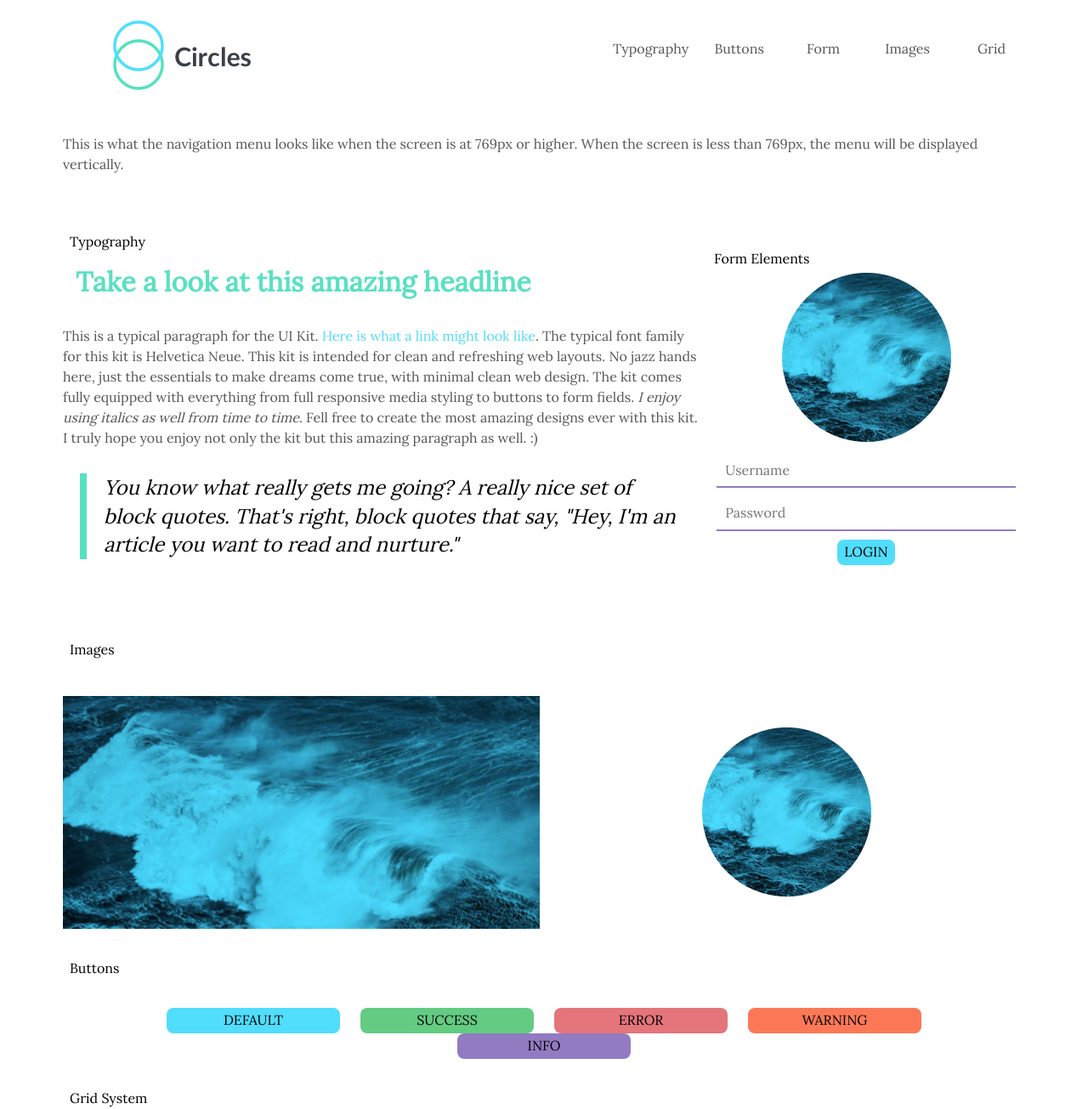
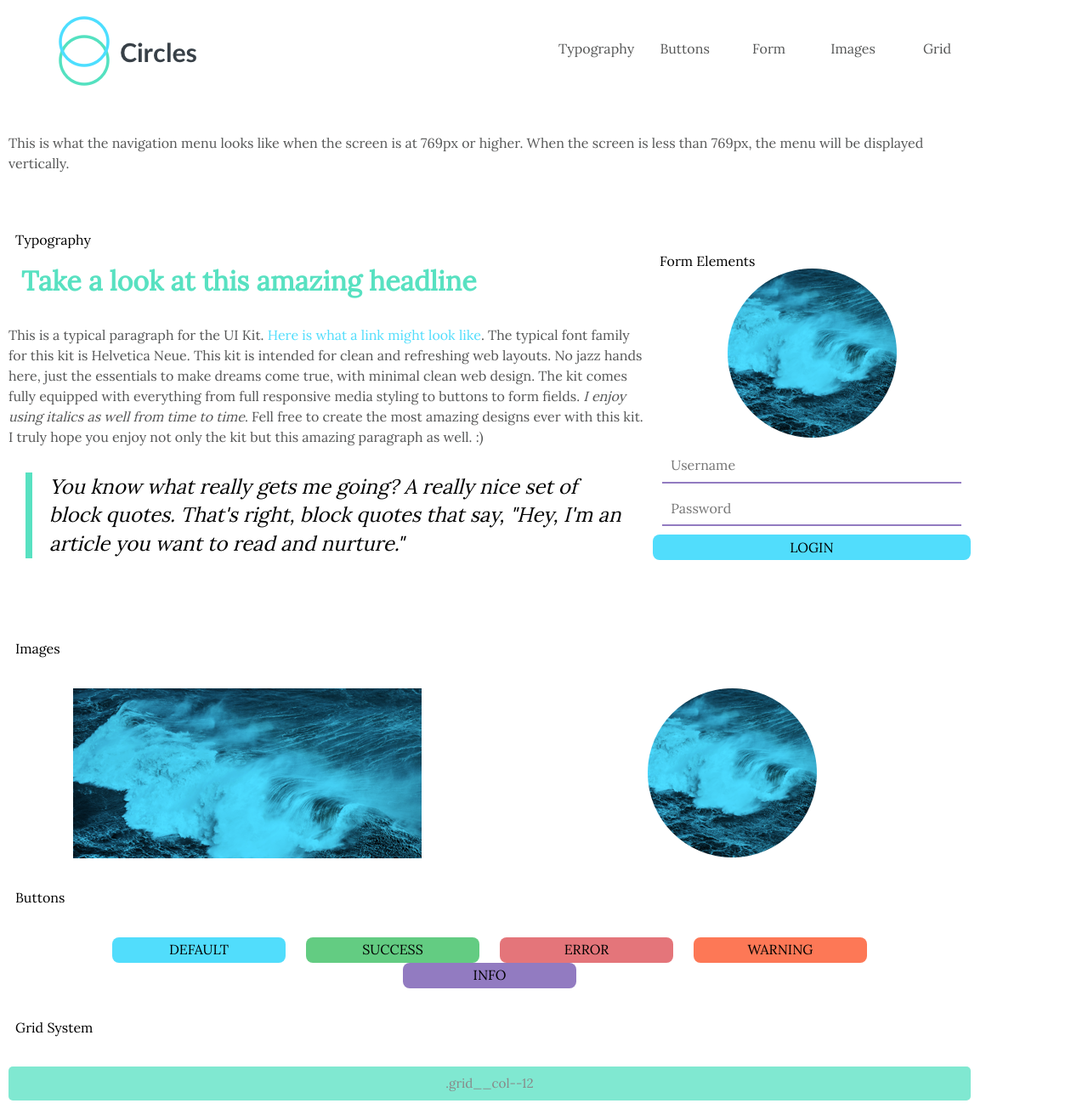
Before and after one commit to adekpoh9424/Techdegree-Project-4, a plain HTML site: page index.html in a window 1280 px wide. Shown: the top 1305 px of the page at 85% size. Drawn offline with Linux system fonts and the light colour scheme.

Commit message:
modified scss files

```diff
--- a/scss/base/_base.scss
+++ b/scss/base/_base.scss
@@ -3,8 +3,3 @@
   box-sizing: border-box;
   font-family: $Lora;
 }
-
-.container {
-  width: 90%;
-  margin: 0 auto;
-}
--- a/scss/components/_forms.scss
+++ b/scss/components/_forms.scss
@@ -2,7 +2,10 @@
 
 .form {
     flex-basis: 100%;
-  }
+        .btn--default {
+          width: 100%;
+        }
+    }
 
   .form__input {
     width: 94%;
--- a/scss/components/_grid.scss
+++ b/scss/components/_grid.scss
@@ -76,6 +76,11 @@
   @include flexbox;
 }
 
+.container {
+  width: 90%;
+  max-width: 1400px;
+}
+
 .theme__colors.grid__col--1,
 .theme__colors.grid__col--3,
 .theme__colors.grid__col--4,
@@ -138,3 +143,19 @@
 
   }
 }
+
+.grid__col--9 ul {
+  @include flexbox;
+  padding: 0;
+  @include mq(tablet) {
+      flex-wrap: nowrap;
+      width: 60%;
+  }
+}
+
+.grid__col--9 nav {
+  @include mq(tablet) {
+      display: flex;
+      justify-content: flex-end;
+  }
+}
--- a/scss/components/_images.scss
+++ b/scss/components/_images.scss
@@ -1,12 +1,25 @@
-.img--frame {
-  @extend %img-frame !optional;
-    width: 100%;
-    max-width: em(400px);
-  }
+.img-frame {
+  display: block;
+  margin-left: auto;
+  margin-right: auto;
+  margin-top: 10px;
+  max-width: 100%;
+  padding: 13px;
+  border: 1px solid #79c2d6;
+}
 
-  .img--logo,
-  .img--avatar,
-  .img--frame {
-    @extend %center !optional;
-    padding-top: 8px;
-  }
+.img-avatar {
+  display: block;
+  margin-right: auto;
+  margin-left: auto;
+  margin-top: 10px;
+  max-width: 100%;
+  max-height: 100%;
+  text-align: center;
+}
+
+.img-logo {
+  display: block;
+  margin-left: auto;
+  margin-right: auto;
+}
--- a/scss/components/_navigation.scss
+++ b/scss/components/_navigation.scss
@@ -1,18 +1,4 @@
-.grid__col--9 ul {
-    @include flexbox;
-    padding: 0;
-    @include mq(tablet) {
-        flex-wrap: nowrap;
-        width: 60%;
-    }
-}
 
-.grid__col--9 nav {
-    @include mq(tablet) {
-        display: flex;
-        justify-content: flex-end;
-    }
-}
 
 .nav__item  {
     @include nav-button;
```
Also changed, not shown: css/styles.css, 1 other file.
